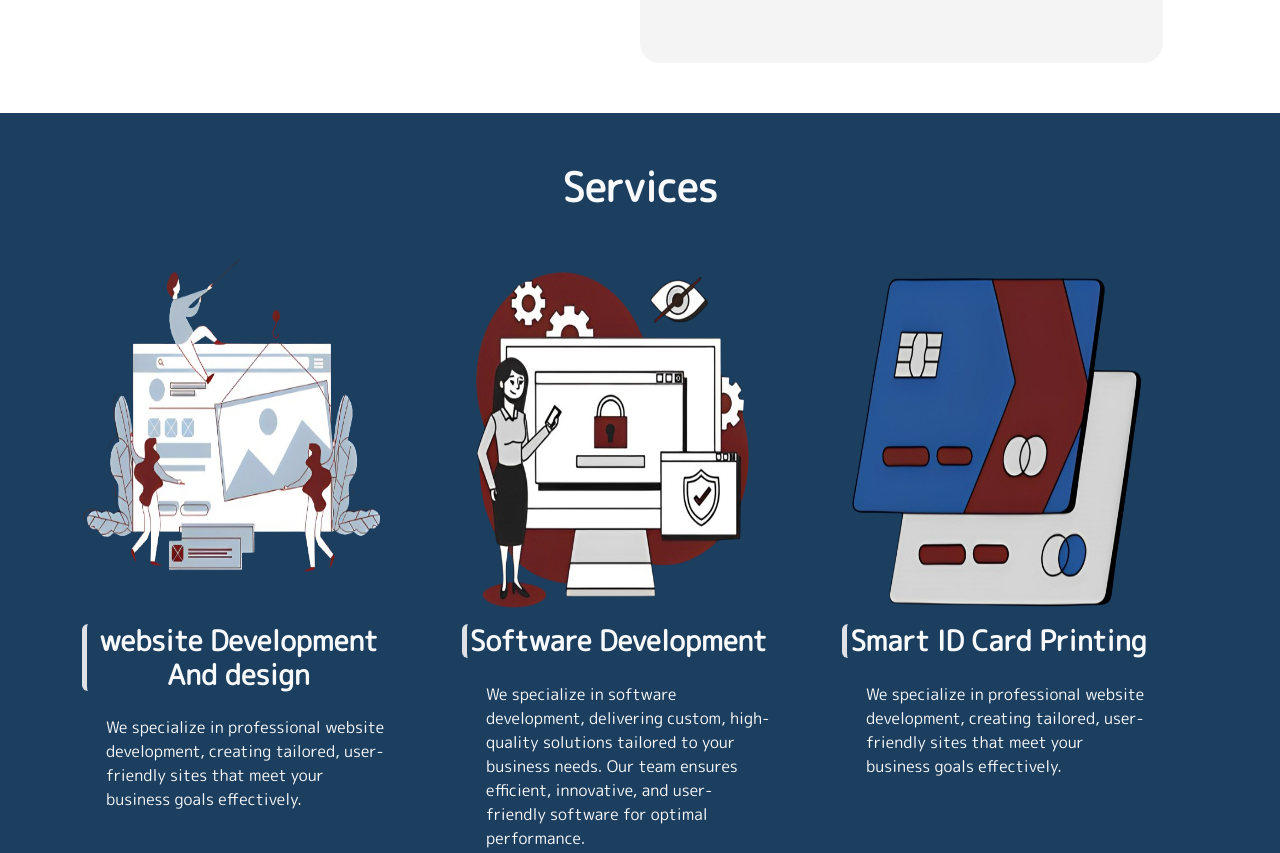
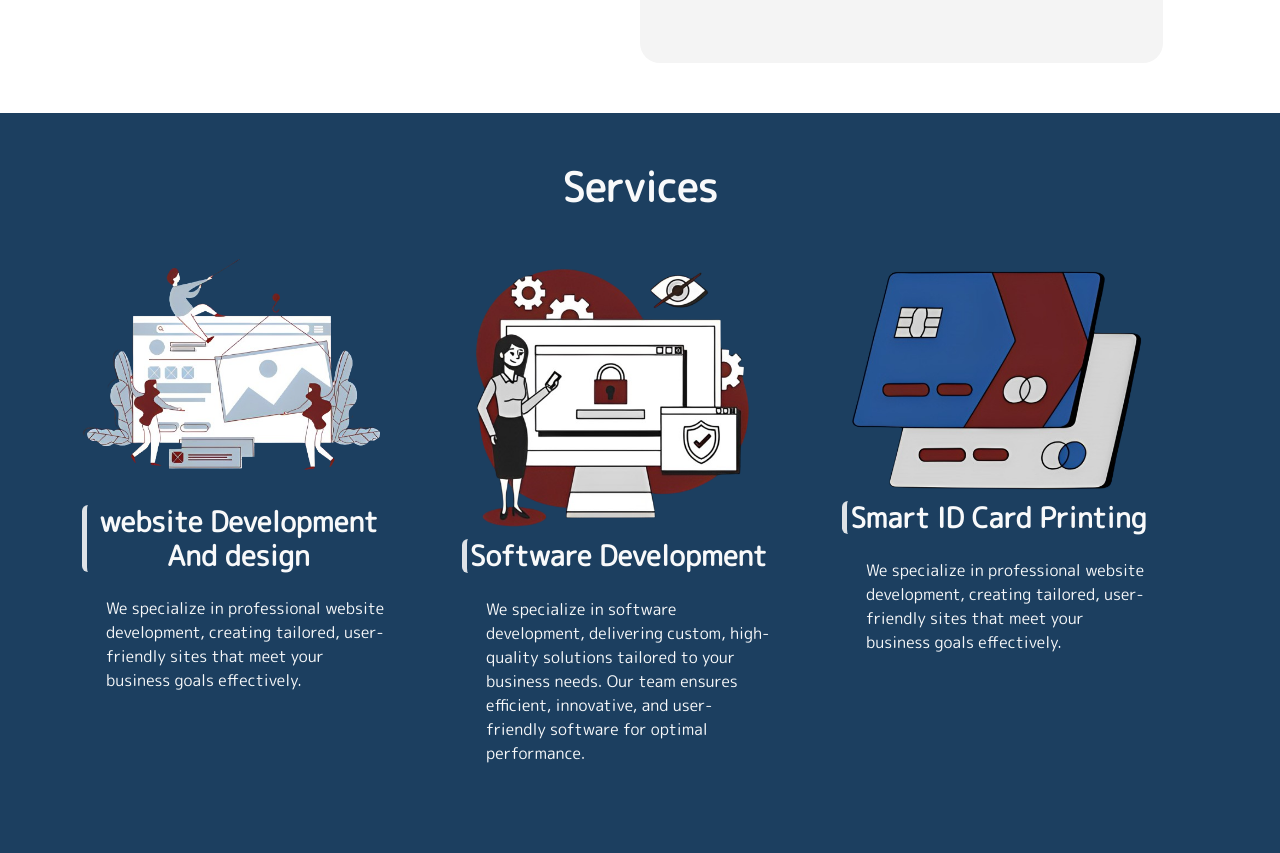
Before and after one commit to elias-alt/ahaz, a plain HTML site: page index.html in a window 1280 px wide. Shown: the part 1250-2103 px from the top of the page. Drawn offline with nearby package versions, Linux system fonts and the light colour scheme.

Commit message:
Update style.css

```diff
--- a/css/style.css
+++ b/css/style.css
@@ -78,7 +78,7 @@ body{
     background-color: #1C3F60;
 }
 .srvc{
-    margin-top: 5vh;
+   height: max-content;
 }
 #faq{
     width: 100%;
```
